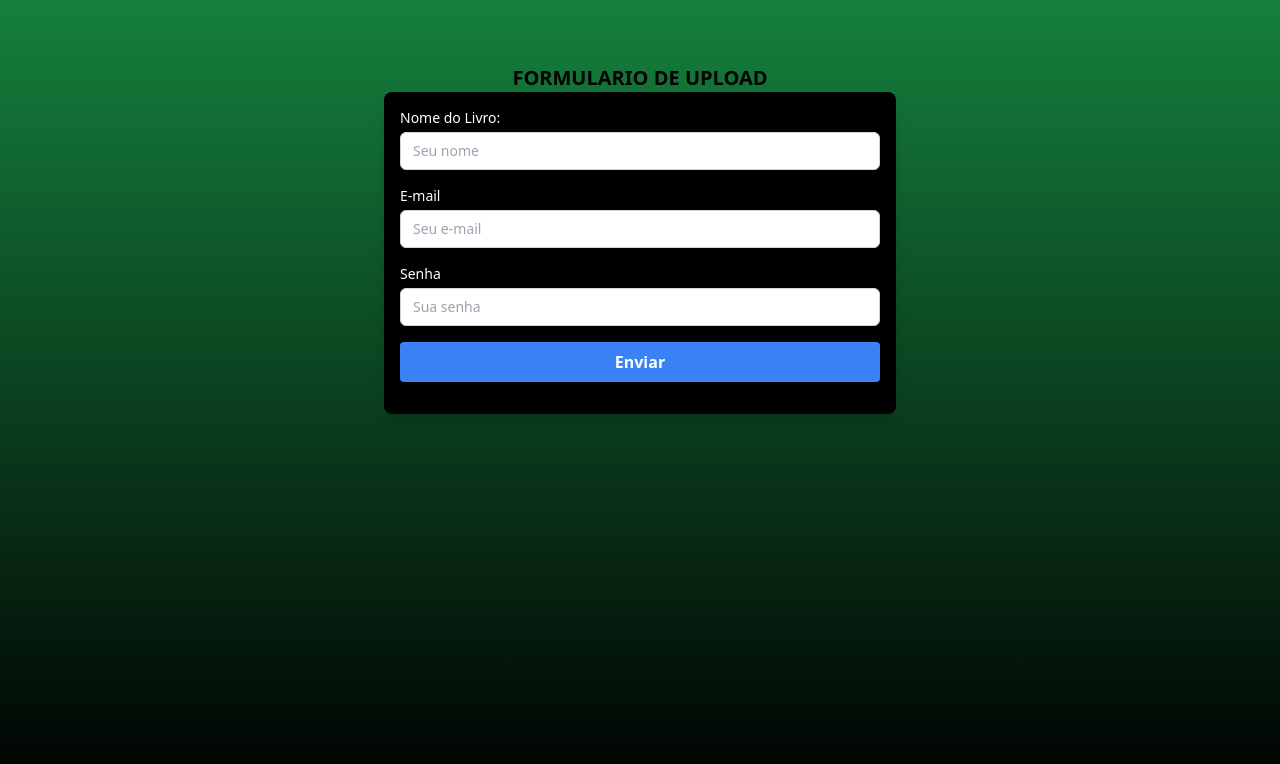
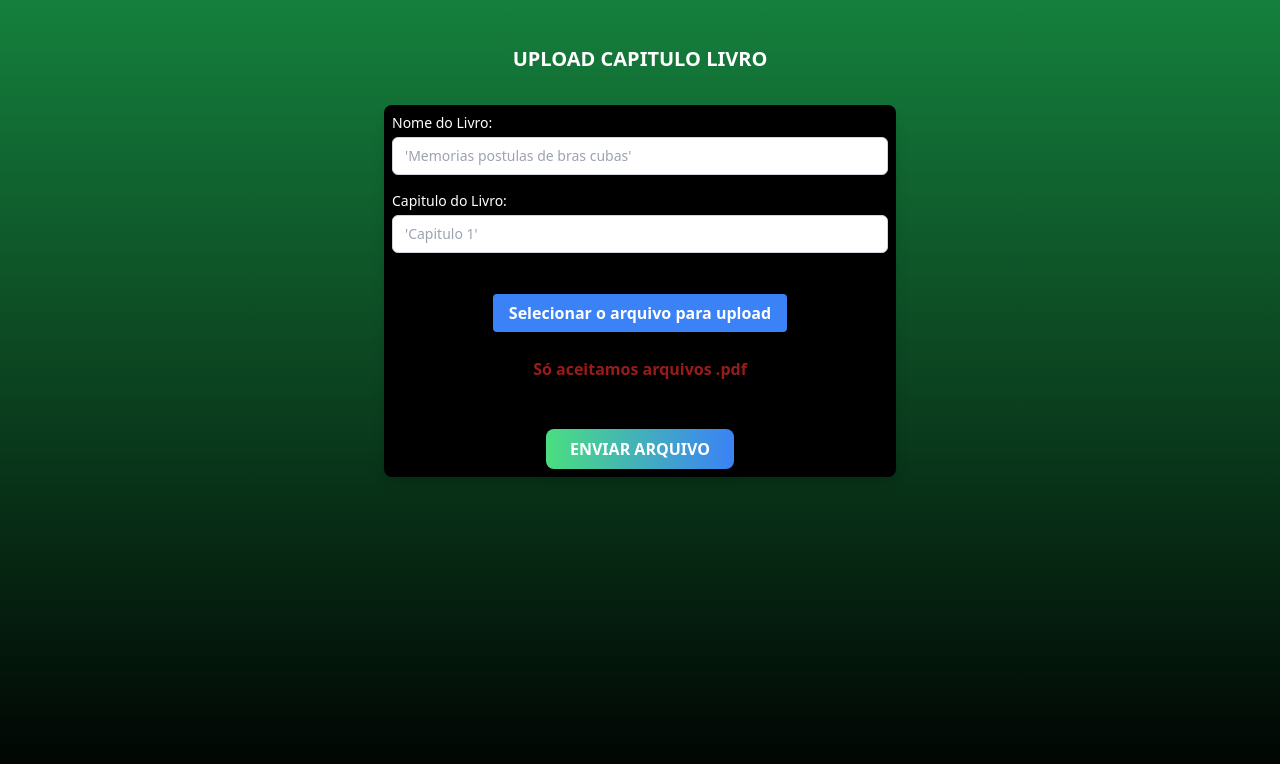
Before and after one commit to brunofragaa97/Audiobook-Feito-Com-React, a React (Vite) app: page /pagina-de-upload-de-faixas in a window 1280 px wide. Shown: the top 764 px of the page. Built offline with nearby package versions, Linux system fonts and the light colour scheme.

Commit message:
versão 1.0.5
Remodelado a pagina de upload de arquivos, adicionado dinamismo com  a interação do usuario ao selecionar arquivos.

```diff
--- /dev/null
+++ b/src/TelaUpload/Components/ArquivoUpload.jsx
@@ -0,0 +1,36 @@
+import { useState } from "react";
+
+function ArquivoUpload() {
+
+    const [nomeArquivo, setNomeArquivo] = useState ("Selecionar o arquivo para upload ");
+
+
+    //ESSA ARROW FUNCTION, É ACIONADA NA SELEÇÃO DO ARQUIVO, ELA PEGA O NOME DO ARQUIVO E ALTERA APOS SELECIONADO
+    const arquivoSelecionado = (evento) => {
+        if(evento.target.files.length > 0){
+            setNomeArquivo(evento.target.files[0].name);
+        }else{
+            return nomeArquivo;
+        }
+    }
+
+    return (
+    <div className="mb-4 p-8 text-center">
+      <label
+        htmlFor="arquivoUpload"
+        className="custom-file-upload bg-blue-500 hover:bg-blue-700 text-white font-bold py-2 px-4 rounded cursor-pointer">
+        {nomeArquivo}
+      </label>
+      <input
+        type="file"
+        id="arquivoUpload"
+        name="arquivoUpload"
+        accept=".pdf"
+        onChange={arquivoSelecionado}
+        className="hidden mt-1 block w-full px-3 py-2 border border-gray-300 rounded-md focus:outline-none focus:ring-indigo-500 focus:border-indigo-500 sm:text-sm"
+      />
+      <p className="text-red-800 mt-8"><strong >Só aceitamos arquivos .pdf</strong></p>
+    </div>
+  );
+}
+export default ArquivoUpload;
--- /dev/null
+++ b/src/TelaUpload/Components/CampoCapitulo.jsx
@@ -0,0 +1,20 @@
+function CampoCapitulo() {
+  return (
+    <div className="mb-4">
+    <label
+      htmlFor="capituloLivro"
+      className="block text-sm font-medium text-white"
+    >
+      Capitulo do Livro:
+    </label>
+    <input
+      type="value"
+      name="capituloLivro"
+      className="mt-1 block w-full px-3 py-2 border border-gray-300 rounded-md focus:outline-none focus:ring-indigo-500 focus:border-indigo-500 sm:text-sm"
+      placeholder="'Capitulo 1'"
+    />
+  </div>
+  );
+}
+
+export default CampoCapitulo;
--- /dev/null
+++ b/src/TelaUpload/Components/CampoNome.jsx
@@ -0,0 +1,20 @@
+function CampoNome() {
+  return (
+    <div className="mb-4">
+      <label
+        htmlFor="nomeLivro"
+        className="block text-sm font-medium text-white"
+      >
+        Nome do Livro:
+      </label>
+      <input
+        type="value"
+        name="nomeLivro"
+        className="mt-1 block w-full px-3 py-2 border border-gray-300 rounded-md focus:outline-none focus:ring-indigo-500 focus:border-indigo-500 sm:text-sm"
+        placeholder="'Memorias postulas de bras cubas'"
+      />
+    </div>
+  );
+}
+
+export default CampoNome;
--- a/src/TelaUpload/TelaUpload.jsx
+++ b/src/TelaUpload/TelaUpload.jsx
@@ -1,32 +1,29 @@
+import { useState } from "react";
+import CampoNome from "./Components/CampoNome";
+import CampoCapitulo from "./Components/CampoCapitulo";
+import ArquivoUpload from "./Components/ArquivoUpload";
+
 function TelaUpload() {
+  const [botaoUpload, setBotaoUpload] = useState("Nenhum arquivo selecionado");
+
   return (
     <div className="bg-gradient-to-b from-green-700 to-black h-screen flex-col flex items-center">
-        <div className="mt-[5%]">
-          <h1 className="text-xl"><strong>FORMULARIO DE UPLOAD</strong></h1>
+      <div className="mt-[1%]">
+        <h1 className="text-xl text-white p-8">
+          <strong>UPLOAD CAPITULO LIVRO</strong>
+        </h1>
       </div>
 
-        <form className="w-full max-w-lg mx-auto p-4 bg-black shadow-lg rounded-lg">
-          {/* Campo de texto para nome */}
-          <div className="mb-4">
-            <label hymlFor="nomeLivro" className="block text-sm font-medium text-white">Nome do Livro:</label>
-            <input type="value" id="name" name="name" className="mt-1 block w-full px-3 py-2 border border-gray-300 rounded-md focus:outline-none focus:ring-indigo-500 focus:border-indigo-500 sm:text-sm" placeholder="Seu nome" />
-          </div>
+      <form className="w-full max-w-lg mx-auto p-2 bg-black shadow-lg rounded-lg">
+        <CampoNome />
 
-          {/* Campo de e-mail */}
-          <div className="mb-4">
-            <label htmlFor="email" className="block text-sm font-medium text-white">E-mail</label>
-            <input type="email" id="email" name="email" className="mt-1 block w-full px-3 py-2 border border-gray-300 rounded-md focus:outline-none focus:ring-indigo-500 focus:border-indigo-500 sm:text-sm" placeholder="Seu e-mail" />
-          </div>
+        <CampoCapitulo />
 
-          {/* Campo de senha */}
-          <div className="mb-4">
-            <label htmlFor="password" className="block text-sm font-medium text-white">Senha</label>
-            <input type="password" id="password" name="password" className="mt-1 block w-full px-3 py-2 border border-gray-300 rounded-md focus:outline-none focus:ring-indigo-500 focus:border-indigo-500 sm:text-sm" placeholder="Sua senha" />
-          </div>
-
-          {/* Botão de envio */}
-          <div className="mb-4">
-            <button type="submit" className="w-full bg-blue-500 hover:bg-blue-700 text-white font-bold py-2 px-4 rounded focus:outline-none focus:shadow-outline">Enviar</button>
+        <ArquivoUpload />
+        <div className="text-center">
+          <button className="text-center bg-gradient-to-r from-green-400 to-blue-500 hover:from-blue-500 hover:to-green-400 text-white font-bold py-2 px-6 rounded-lg shadow-lg hover:shadow-xl transform hover:scale-105 transition-transform duration-300 ease-in-out">
+            ENVIAR ARQUIVO
+          </button>
         </div>
       </form>
     </div>
```
Lines whose indentation alone changed are shown as unchanged.
